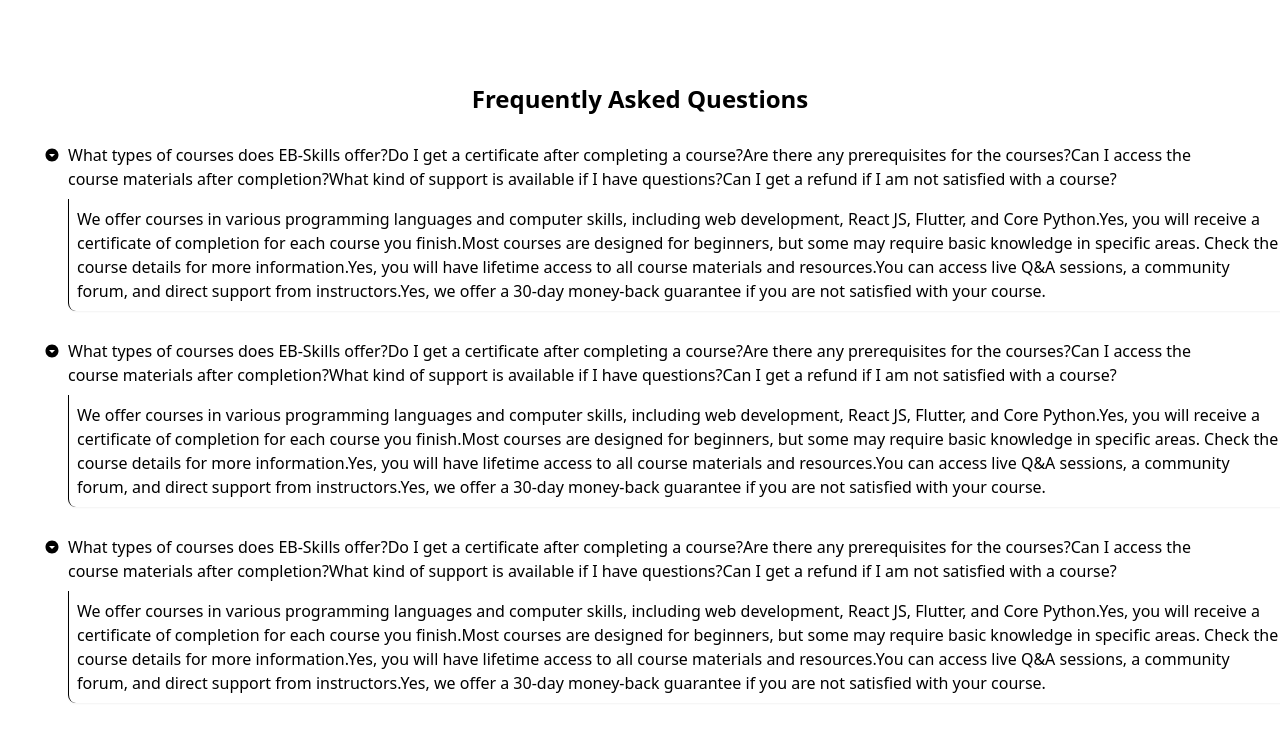
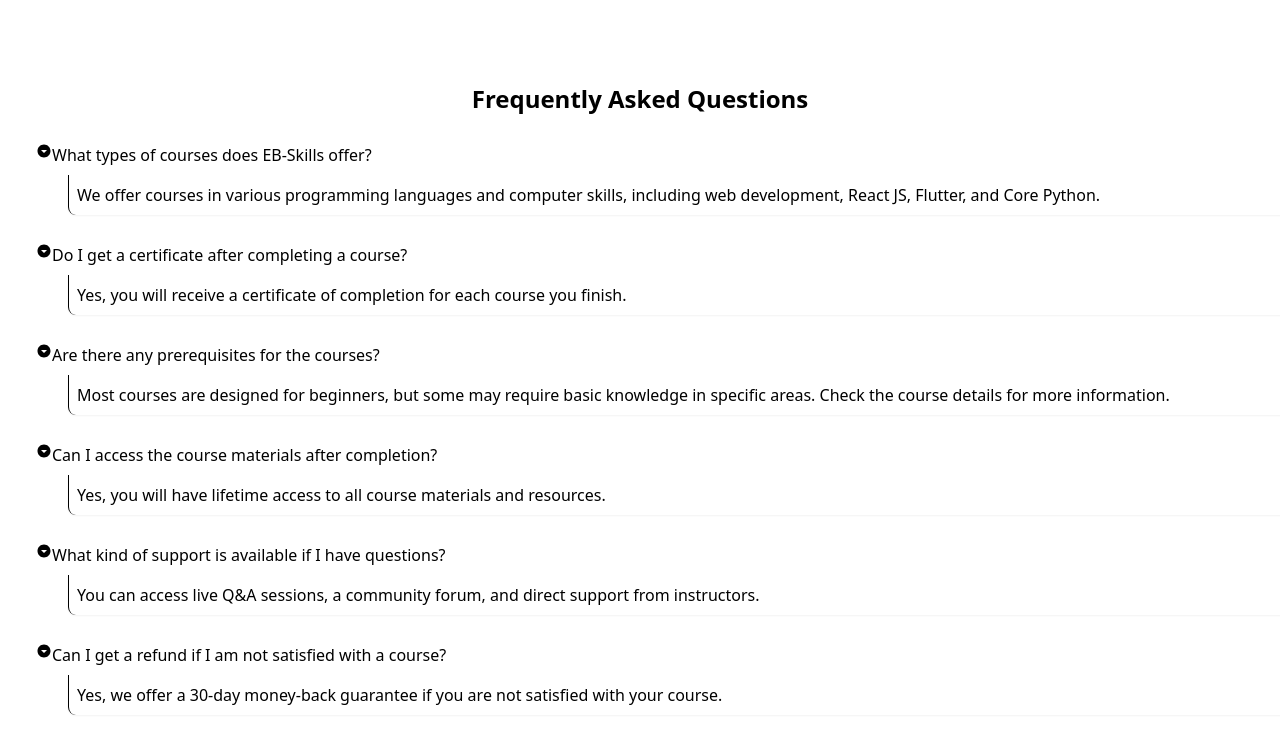
Before and after one commit to saroj-rokaya/EB-Site, a React (Vite) app: page /about in a window 1280 px wide. Shown: the part 1340-2074 px from the top of the page. Built offline with nearby package versions, Linux system fonts and the light colour scheme.

Commit message:
Build Error solved

```diff
--- a/package.json
+++ b/package.json
@@ -10,8 +10,6 @@
     "preview": "vite preview"
   },
   "dependencies": {
-    "clsx": "^2.1.1",
-    "framer-motion": "^11.2.12",
     "react": "^18.2.0",
     "react-dom": "^18.2.0",
     "react-icons": "^5.2.1",
--- a/src/Components/Courses/Cardcollection.jsx
+++ b/src/Components/Courses/Cardcollection.jsx
@@ -8,25 +8,30 @@
 const Cardcollection = () => {
   return (
     <>
-      <div className="bg-gray-100 max-w-[1240px] md:min-h-[50vh]  mx-auto md:flex flex-wrap p-2 gap-5 justify-between items-center">
+      <div className=" max-w-[1240px] md:min-h-[50vh]  mx-auto md:flex flex-wrap p-2 justify-between items-center">
         <Chart />
-        <PriceFinance/>
-
+        <PriceFinance />
       </div>
 
       <div className="max-w-[1240px] mx-auto flex justify-between item-center p-2 my-10 ">
-          <p className="text-2xl font-bold" >All Courses</p>
+        <p className="text-2xl font-bold">All Courses</p>
         <div>
           <select className="border-2 rounded">
-              <option className=" bg-red-500" value="Running">Running</option>
-              <option className=" bg-green-500" value="Completed">Completed</option>
-              <option className=" bg-gray-300" value="Upcoming">Upcoming</option>
+            <option className=" bg-red-500" value="Running">
+              Running
+            </option>
+            <option className=" bg-green-500" value="Completed">
+              Completed
+            </option>
+            <option className=" bg-gray-300" value="Upcoming">
+              Upcoming
+            </option>
           </select>
         </div>
       </div>
 
       {/* card section */}
-      <div className=" p-2 flex gap-10 flex-wrap justify-center items-center">
+      <div className=" max-w-[1240px] mx-auto p-2 flex gap-10 flex-wrap justify-center items-center">
         <Card
           image={image}
           courseName={"Web Development Course"}
--- a/src/Components/Courses/Chart.jsx
+++ b/src/Components/Courses/Chart.jsx
@@ -1,5 +1,10 @@
 import React from "react";
-import { PieChart, Pie, Cell, ResponsiveContainer } from "recharts";
+import {
+  PieChart,
+  Pie,
+  Cell,
+  ResponsiveContainer,
+} from "recharts";
 
 const Chart = () => {
   const data = [
@@ -10,10 +15,10 @@
   const COLORS = ["#FF0000", "#00C49F", "#d9dde0"];
   return (
     <>
-      <div className="flex bg-white justify-between p-2 items-center md:w-[40%] border rounded-lg shadow-sm mx-auto">
-        <div className="md:w-[40%]">
-          <ResponsiveContainer max-width="100%" height={200}>
-            <PieChart width={800} height={300}>
+      <div className="sm:flex justify-between bg-gray-100  p-2 my-4 items-center w-full md:w-[48%] border rounded-lg shadow-sm">
+        <div >
+          <ResponsiveContainer width="100%" height={200}>
+            <PieChart>
               <Pie
                 data={data}
                 innerRadius={60}
@@ -21,7 +26,7 @@
                 fill="#8884d8"
                 paddingAngle={0}
                 dataKey="value"
-                // style={{height:"20%"}}
+                style={{maxHeight:"100%", maxWidth:"100%"}}
               >
                 {data.map((entry, index) => (
                   <Cell
@@ -34,7 +39,7 @@
           </ResponsiveContainer>
         </div>
 
-        <div className="flex gap-10 justify-center items-center">
+        <div className="flex gap-10 sm:justify-center justify-between items-center">
           <div className="flex flex-col gap-4 ">
             <p>
               <span className="font-bold text-2xl text-red-500">- </span>Running
--- a/src/Components/Courses/Courses.jsx
+++ b/src/Components/Courses/Courses.jsx
@@ -1,6 +1,5 @@
 import React from "react";
 import Cardcollection from "./Cardcollection.jsx";
-import Chart from "./Chart.jsx";
 
 const Courses = () => {
   return (
--- a/src/Components/Courses/PriceFinance.jsx
+++ b/src/Components/Courses/PriceFinance.jsx
@@ -3,7 +3,7 @@
 const PriceFinance = () => {
   return (
     <>
-      <div className="flex justify-center flex-col gap-5 border md:w-[40%] p-2 bg-white rounded-lg min-h-[34vh] ">
+      <div className="flex justify-center bg-gray-100 flex-col gap-5 border w-full md:w-[48%] p-2 rounded-lg min-h-[36vh] ">
         <h1 className="text-2xl font-bold">Course Finance</h1>
         <div className="flex flex-col gap-2">
           <div className="flex justify-between items-center">
--- a/src/Components/Header.jsx
+++ b/src/Components/Header.jsx
@@ -70,19 +70,47 @@
             ${toggle ? "left-[0]" : "left-[-100%]"}
              h-screen opacity-90 z-[1] w-full duration-500`}
       >
+        <NavLink
+          to="/"
+          className={({isActive}) =>
+            `${isActive ? "text-[#5AE4A8]" : "text-white"}`
+          }
+        >
           <li className="hover:bg-gray-100 hover:text-black active:bg-gray-100 p-3 cursor-pointer rounded">
             Home
           </li>
+        </NavLink>
+        <NavLink
+          to="/about"
+          className={({isActive}) =>
+            `${isActive ? "text-[#5AE4A8]" : "text-white"}`
+          }
+        >
           <li className="hover:bg-gray-100 hover:text-black active:bg-gray-100 p-3 cursor-pointer rounded">
             About
           </li>
+        </NavLink>
 
+        <NavLink
+          to="/courses"
+          className={({isActive}) =>
+            `${isActive ? "text-[#5AE4A8]" : "text-white"}`
+          }
+        >
           <li className="hover:bg-gray-100 hover:text-black active:bg-gray-100 p-3 cursor-pointer rounded">
-          Blog
+            Courses
           </li>
+        </NavLink>
+        <NavLink
+          to="/contact"
+          className={({isActive}) =>
+            `${isActive ? "text-[#5AE4A8]" : "text-white"}`
+          }
+        >
           <li className="hover:bg-gray-100 hover:text-black active:bg-gray-100 p-3 cursor-pointer rounded">
             contact
           </li>
+        </NavLink>
       </ul>
     </nav>
   );
--- a/src/Components/about/FAQBlock.jsx
+++ b/src/Components/about/FAQBlock.jsx
@@ -9,9 +9,6 @@
         <FAQs />
         <FAQs />
         <FAQs />
-        <FAQs />
-        <FAQs />
-        <FAQs />
 
       </div>
     </>
--- a/src/Components/about/FAQs.jsx
+++ b/src/Components/about/FAQs.jsx
@@ -2,7 +2,7 @@
 import { IoMdArrowDropdownCircle } from "react-icons/io";
 
 const FAQs = () => {
-  const[answer,setAnswer]=useState("hidden")
+  const[answer,setAnswer]=useState(false)
   const faqs = [
     {
       id: 1,
@@ -44,19 +44,21 @@
 
   return (
     <>
-      <div className=" w-full flex justify-center items-center flex-col">
+    {faqs.map((faq)=>{
+      return(
+      <div className=" w-full flex justify-center items-center flex-col key={faq.id}">
         <div className="w-full p-2 flex ">
-          <button
-            onClick={()=>setAnswer(!answer)}
-            className={` mx-2 w-6 h-6 flex justify-center items-center rounded-full`}>
-            <IoMdArrowDropdownCircle />
-          </button>
-          {faqs.map((faq)=>faq.question)}
+            <IoMdArrowDropdownCircle
+              onClick={()=>setAnswer(!answer)}
+            />
+          {faq.question}
         </div>
-        <div className={`${answer?"block":"hidden"}answer w-full p-2 ml-20 border-l border-black shadow-sm rounded-b-lg`}>
-        {faqs.map((faq)=>faq.answer)}
+        <div className={`${answer?"hidden":"block"}  answer w-full p-2 ml-20 border-l border-black shadow-sm rounded-b-lg`}>
+        {faq.answer}
         </div>
       </div>
+      )
+    })}
     </>
   );
 };
--- a/src/Components/contact/Contact.jsx
+++ b/src/Components/contact/Contact.jsx
@@ -59,7 +59,6 @@
             <div>
               <input
                 type="tel"
-                defaultValue={+977}
                 className="rounded-md p-2 outline-none md:w-[280px] w-[100%]"
               />
             </div>
--- a/src/Components/home/testimonials/Testimonials.jsx
+++ b/src/Components/home/testimonials/Testimonials.jsx
@@ -4,7 +4,11 @@
 const Testimonials = () => {
   return (
     <>
-      <div className="sm:flex justify-center p-2 items-center max-w-[1240px] mx-auto flex-wrap gap-5">
+    <div className="min-h-[20vh] max-w-[1240px] mx-auto flex flex-col gap-2 bg-gray-100 justify-center items-center">
+      <p className="text-2xl font-bold">Testimonials</p>
+      <p> Subscribe easy tutorials and all time support</p>
+    </div>
+      <div className="sm:flex justify-center bg-gray-100 p-2 items-center max-w-[1240px] mx-auto flex-wrap gap-5">
         <Userfeed
           image={image}
           userName="Paras Dhami"
--- a/src/main.jsx
+++ b/src/main.jsx
@@ -5,8 +5,8 @@
 import { Route, RouterProvider, createBrowserRouter, createRoutesFromElements } from 'react-router-dom'
 import Home from './Components/home/Home.jsx'
 import About from './Components/about/About.jsx'
-import Contact from './Components/contact/Contact.jsx'
-import Courses from './Components/courses/Courses.jsx'
+import Contact from './Components/contact/Contact'
+import Courses from './Components/courses/Courses'
 
 const router=createBrowserRouter(
   createRoutesFromElements(
```
Also changed, not shown: 1 other file (tests, documents, lock files or other folders). Lines whose indentation alone changed are shown as unchanged.
